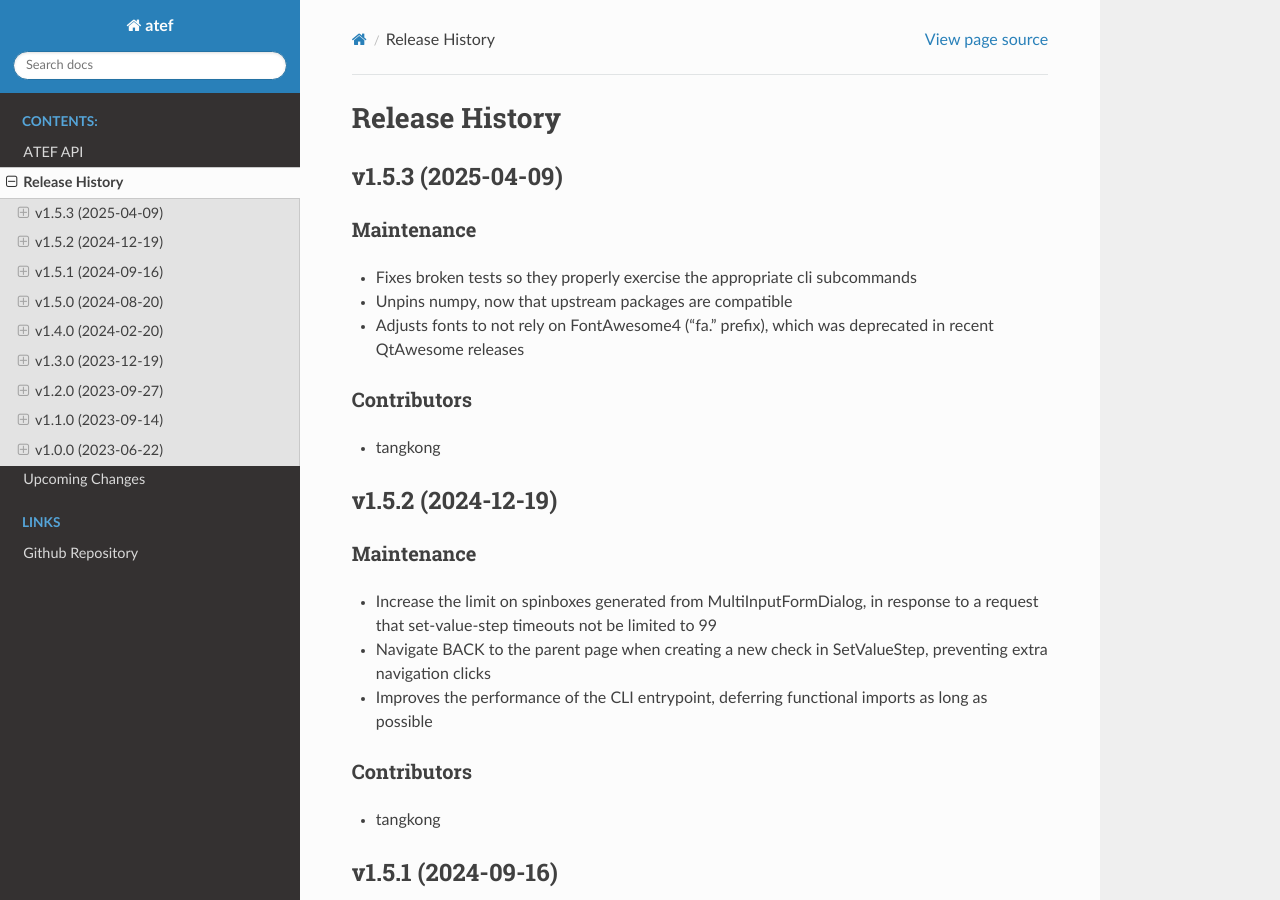
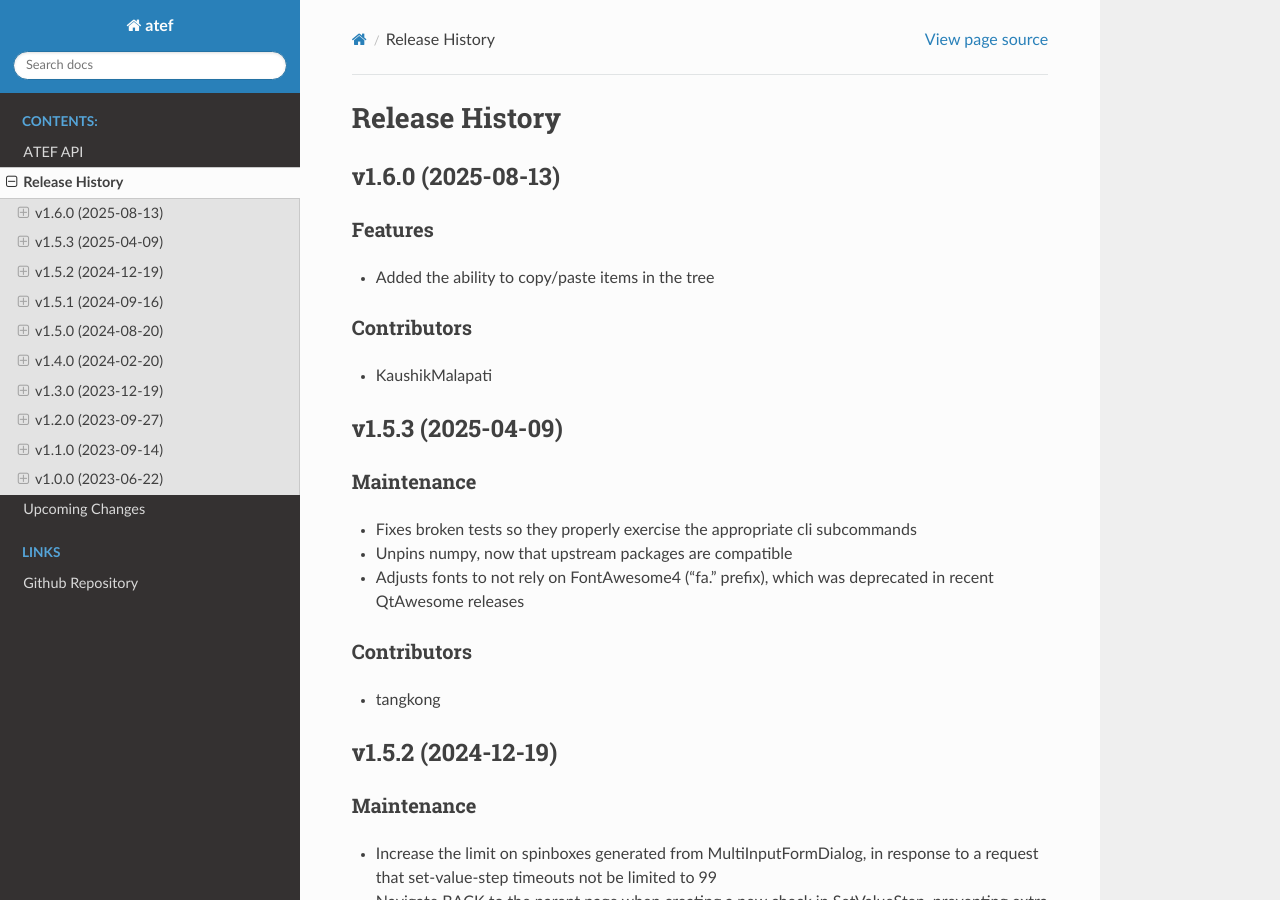
Before and after one commit to pcdshub/atef, a Sphinx documentation site: the page built from docs/source/releases.rst, in a window 1280 px wide and 900 px high. Built offline with Sphinx 7.4.7 and the Read the Docs theme 3.1.0, drawn with Linux system fonts in a browser that asks for light colours.

Commit message:
DOC: release notes v1.6.0

```diff
--- a/docs/source/releases.rst
+++ b/docs/source/releases.rst
@@ -1,5 +1,18 @@
 Release History
 ###############
+
+
+v1.6.0 (2025-08-13)
+===================
+
+Features
+--------
+- Added the ability to copy/paste items in the tree
+
+Contributors
+------------
+- KaushikMalapati
+
 
 
 v1.5.3 (2025-04-09)
```
Also changed, not shown: docs/source/upcoming_release_notes/266-copypaste.rst (deleted, +0 -22 lines).
